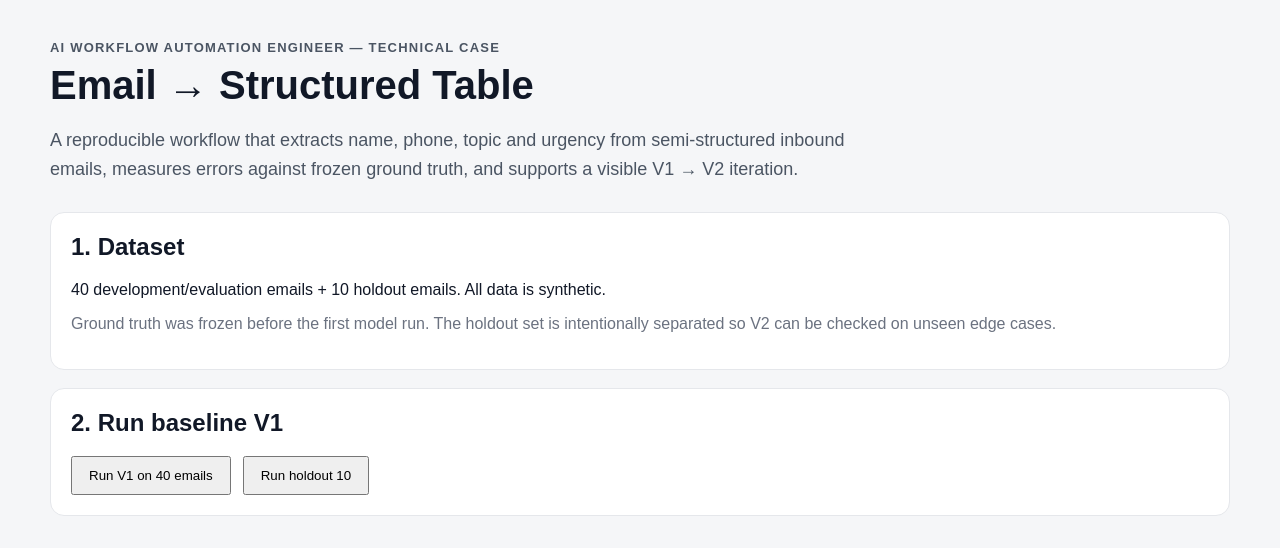
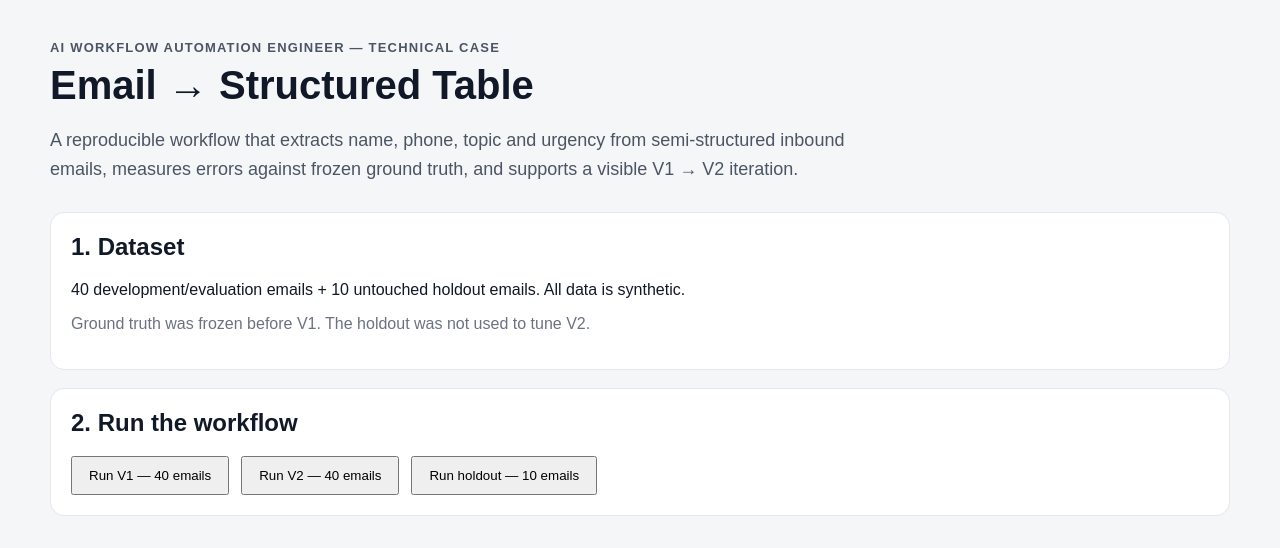
Before and after one commit to almaztt777/ai-email-workflow-case, a Next.js app: page / in a window 1280 px wide. Shown: the top 548 px of the page. Built offline with nearby package versions, Linux system fonts and the light colour scheme.

Commit message:
Make deployed demo run V1/V2 without external secrets

```diff
--- a/components/WorkflowDemo.tsx
+++ b/components/WorkflowDemo.tsx
@@ -3,39 +3,21 @@
 import { useMemo, useState } from "react";
 import emails from "../data/emails.json";
 import truth from "../data/ground-truth.json";
-import type { ExtractedRow } from "../lib/schema";
+import { parseV1, parseV2, normalizePhone, type EmailCase, type ParsedRow } from "../lib/parsers";
 
-type ApiResponse = {
-  rows: ExtractedRow[];
-  model: string;
-  usage: {
-    input_tokens?: number;
-    output_tokens?: number;
-    total_tokens?: number;
-  } | null;
-};
+const norm = (s: string | null | undefined) =>
+  (s ?? "").toLocaleLowerCase("ru-RU").replace(/ё/g, "е").trim();
 
-function norm(s: string | null | undefined) {
-  return (s ?? "").toLocaleLowerCase("ru-RU").replace(/ё/g, "е").trim();
-}
-
-function phoneNorm(s: string | null | undefined) {
-  if (!s) return "";
-  const d = s.replace(/\D/g, "");
-  if (d.length === 11 && d.startsWith("8")) return "7" + d.slice(1);
-  return d;
-}
-
-function scoreRows(rows: ExtractedRow[]) {
+function scoreRows(rows: ParsedRow[]) {
   let name = 0, phone = 0, urgency = 0, topic = 0, full = 0;
   for (const row of rows) {
     const gt = truth.find((x) => x.id === row.id);
     if (!gt) continue;
     const nameOk = norm(row.name) === norm(gt.name);
-    const phoneOk = phoneNorm(row.phone) === phoneNorm(gt.phone);
-    const urgencyOk = row.urgency === gt.urgency;
+    const phoneOk = normalizePhone(row.phone) === normalizePhone(gt.phone);
     const outputTopic = norm(row.topic);
     const topicOk = gt.topic_terms.every((term) => outputTopic.includes(norm(term)));
+    const urgencyOk = row.urgency === gt.urgency;
     name += Number(nameOk);
     phone += Number(phoneOk);
     urgency += Number(urgencyOk);
@@ -53,7 +35,7 @@ function scoreRows(rows: ExtractedRow[]) {
   };
 }
 
-function toCsv(rows: ExtractedRow[]) {
+function toCsv(rows: ParsedRow[]) {
   const esc = (v: unknown) => '"' + String(v ?? "").replace(/"/g, '""') + '"';
   return [
     ["id", "name", "phone", "topic", "urgency", "urgency_reason"].join(","),
@@ -62,52 +44,17 @@ function toCsv(rows: ExtractedRow[]) {
 }
 
 export default function WorkflowDemo() {
-  const [rows, setRows] = useState<ExtractedRow[]>([]);
-  const [running, setRunning] = useState(false);
-  const [model, setModel] = useState("");
-  const [usage, setUsage] = useState({ input: 0, output: 0, total: 0 });
-  const [error, setError] = useState("");
+  const [rows, setRows] = useState<ParsedRow[]>([]);
+  const [label, setLabel] = useState("");
 
   const metrics = useMemo(() => scoreRows(rows), [rows]);
 
-  async function run(split: "train" | "holdout") {
-    setRunning(true);
-    setRows([]);
-    setError("");
-    setUsage({ input: 0, output: 0, total: 0 });
-
-    try {
-      const selected = emails.filter((e) => e.split === split);
-      const all: ExtractedRow[] = [];
-      let input = 0, output = 0, total = 0;
-
-      for (let i = 0; i < selected.length; i += 10) {
-        const batch = selected.slice(i, i + 10).map(({ id, received_at, subject, body }) => ({
-          id, received_at, subject, body
-        }));
-
-        const response = await fetch("/api/extract", {
-          method: "POST",
-          headers: { "content-type": "application/json" },
-          body: JSON.stringify({ emails: batch }),
-        });
-
-        const data = (await response.json()) as ApiResponse & { error?: string };
-        if (!response.ok) throw new Error(data.error || "Extraction failed");
-
-        all.push(...data.rows);
-        setRows([...all]);
-        setModel(data.model);
-        input += data.usage?.input_tokens ?? 0;
-        output += data.usage?.output_tokens ?? 0;
-        total += data.usage?.total_tokens ?? 0;
-        setUsage({ input, output, total });
-      }
-    } catch (e) {
-      setError(e instanceof Error ? e.message : "Unknown error");
-    } finally {
-      setRunning(false);
-    }
+  function run(mode: "v1" | "v2" | "holdout") {
+    const parser = mode === "v1" ? parseV1 : parseV2;
+    const split = mode === "holdout" ? "holdout" : "train";
+    const selected = (emails as EmailCase[]).filter((e) => e.split === split);
+    setRows(selected.map(parser));
+    setLabel(mode === "v1" ? "V1 on 40 development emails" : mode === "v2" ? "V2 on 40 development emails" : "V2 on untouched 10-email holdout");
   }
 
   function downloadCsv() {
@@ -131,26 +78,21 @@ export default function WorkflowDemo() {
     <div style={{ display: "grid", gap: 18 }}>
       <section style={card}>
         <h2 style={{ marginTop: 0 }}>1. Dataset</h2>
-        <p>40 development/evaluation emails + 10 holdout emails. All data is synthetic.</p>
+        <p>40 development/evaluation emails + 10 untouched holdout emails. All data is synthetic.</p>
         <p style={{ color: "#6b7280" }}>
-          Ground truth was frozen before the first model run. The holdout set is intentionally separated
-          so V2 can be checked on unseen edge cases.
+          Ground truth was frozen before V1. The holdout was not used to tune V2.
         </p>
       </section>
 
       <section style={card}>
-        <h2 style={{ marginTop: 0 }}>2. Run baseline V1</h2>
+        <h2 style={{ marginTop: 0 }}>2. Run the workflow</h2>
         <div style={{ display: "flex", gap: 12, flexWrap: "wrap" }}>
-          <button disabled={running} onClick={() => run("train")} style={{ padding: "10px 16px", cursor: "pointer" }}>
-            {running ? "Running…" : "Run V1 on 40 emails"}
-          </button>
-          <button disabled={running} onClick={() => run("holdout")} style={{ padding: "10px 16px", cursor: "pointer" }}>
-            Run holdout 10
-          </button>
+          <button onClick={() => run("v1")} style={{ padding: "10px 16px", cursor: "pointer" }}>Run V1 — 40 emails</button>
+          <button onClick={() => run("v2")} style={{ padding: "10px 16px", cursor: "pointer" }}>Run V2 — 40 emails</button>
+          <button onClick={() => run("holdout")} style={{ padding: "10px 16px", cursor: "pointer" }}>Run holdout — 10 emails</button>
           {rows.length > 0 && <button onClick={downloadCsv} style={{ padding: "10px 16px", cursor: "pointer" }}>Download CSV</button>}
         </div>
-        {error && <p style={{ color: "#b91c1c", fontWeight: 700 }}>{error}</p>}
-        {model && <p style={{ color: "#6b7280" }}>Model: {model} · tokens: {usage.total} ({usage.input} in / {usage.output} out)</p>}
+        {label && <p style={{ color: "#4b5563", marginBottom: 0 }}>{label}</p>}
       </section>
 
       {rows.length > 0 && (
@@ -164,9 +106,9 @@ export default function WorkflowDemo() {
                 ["Topic", metrics.topic],
                 ["Urgency", metrics.urgency],
                 ["Full row", metrics.full],
-              ].map(([label, value]) => (
-                <div key={String(label)} style={{ background: "#f9fafb", padding: 16, borderRadius: 10 }}>
-                  <div style={{ color: "#6b7280", fontSize: 13 }}>{label}</div>
+              ].map(([metric, value]) => (
+                <div key={String(metric)} style={{ background: "#f9fafb", padding: 16, borderRadius: 10 }}>
+                  <div style={{ color: "#6b7280", fontSize: 13 }}>{metric}</div>
                   <div style={{ fontSize: 28, fontWeight: 800 }}>{value}%</div>
                 </div>
               ))}
```
